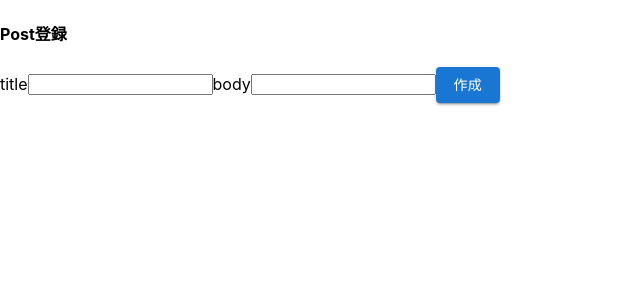
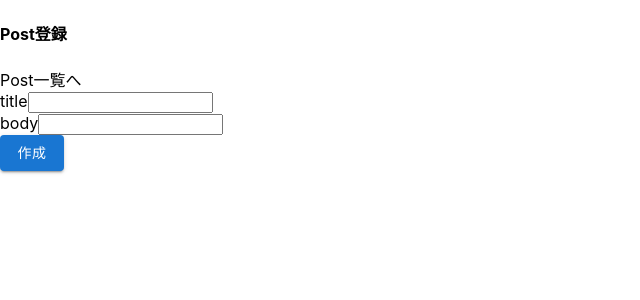
Before and after one commit to ryu-0729/test-laravel-next, a Next.js app in the folder front/: page /post/create in a window 1280 px wide. Shown: the top 300 px of the page, without its empty margins (0-640 px from the left). Built offline with nearby package versions, Linux system fonts and the light colour scheme.

Commit message:
fix: create post page

```diff
--- a/front/src/pages/post/create/index.tsx
+++ b/front/src/pages/post/create/index.tsx
@@ -5,8 +5,10 @@ import {
   useCallback,
 } from 'react';
 import { NextPage } from 'next';
+import { useRouter } from 'next/router';
 import { FormikConfig, useFormik } from 'formik';
 import { storePostSchemas } from '@/utils/schemas';
+import Link from 'next/link';
 
 import { useAddPost } from '@/apis/posts';
 
@@ -18,12 +20,15 @@ type Param = {
 };
 
 const Post: NextPage = () => {
+  const { push } = useRouter();
   const { addPostRequest } = useAddPost();
 
   const onSubmitHandler = useCallback<FormikConfig<Param>['onSubmit']>(async (values) => {
     const { title, body } = values;
     const data = await addPostRequest({ title, body });
-  }, [addPostRequest]);
+
+    if (data && !('error' in data)) push('/post');
+  }, [addPostRequest, push]);
 
   const {
     values, errors, touched, handleSubmit, handleChange, handleBlur,
@@ -51,23 +56,32 @@ const Post: NextPage = () => {
   return (
     <>
       <h4>Post登録</h4>
+      <Link href='/post'>
+        <a>Post一覧へ</a>
+      </Link>
       <form onSubmit={onSubmitFormHandler}>
+        <div>
           <label htmlFor="title">title</label>
           <input
             id='title'
             type='text'
             onChange={onChangeInputHandler}
             onBlur={onBlurInputHandler}
+            value={values.title}
           />
           {touched.title ? <div>{errors.title}</div> : undefined}
+        </div>
+        <div>
           <label htmlFor="body">body</label>
           <input
             id='body'
             type="text"
             onChange={onChangeInputHandler}
             onBlur={onBlurInputHandler}
+            value={values.body}
           />
           {touched.body ? <div>{errors.body}</div> : undefined}
+        </div>
         <Button variant="contained" type='submit'>作成</Button>
       </form>
     </>
```
Lines whose indentation alone changed are shown as unchanged.
